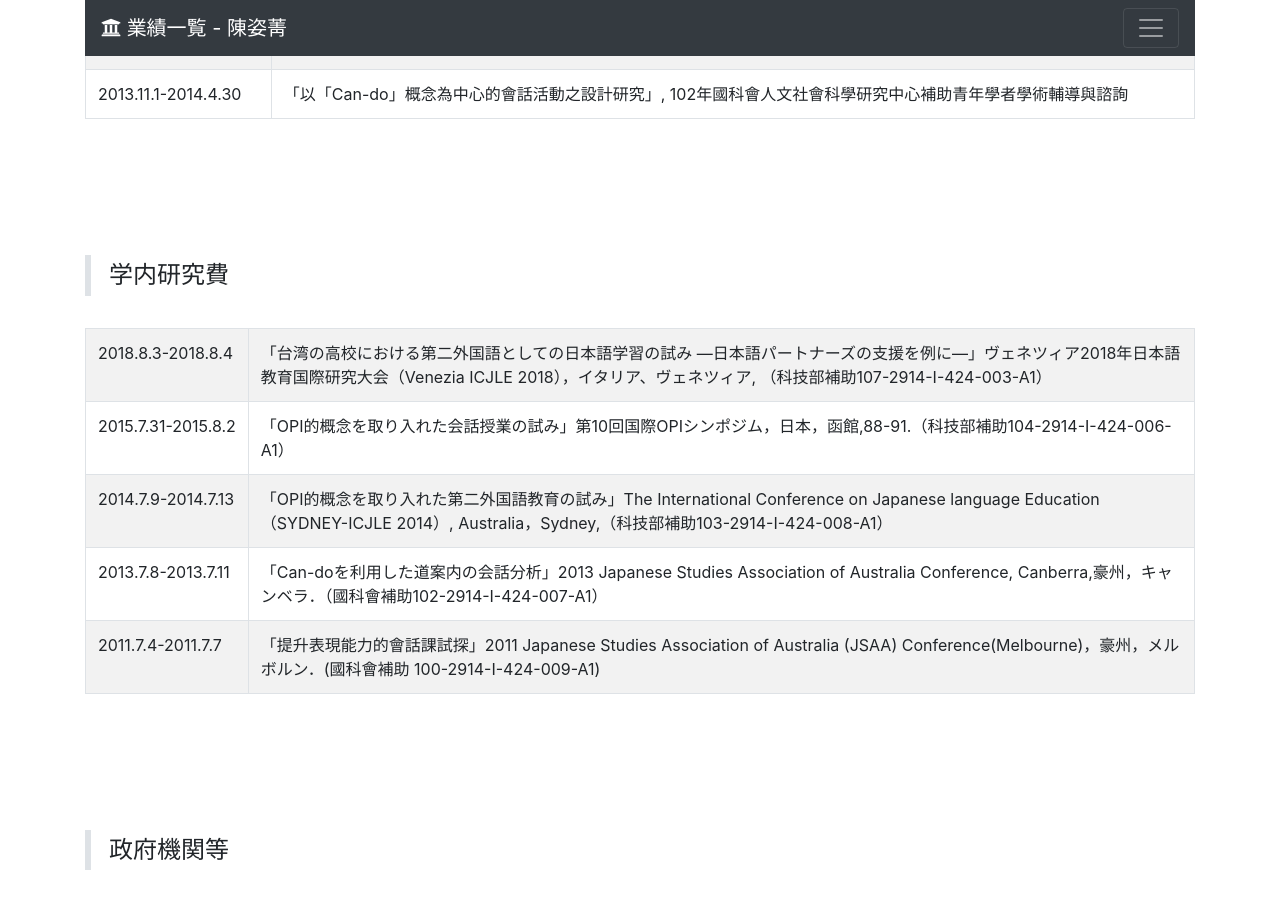
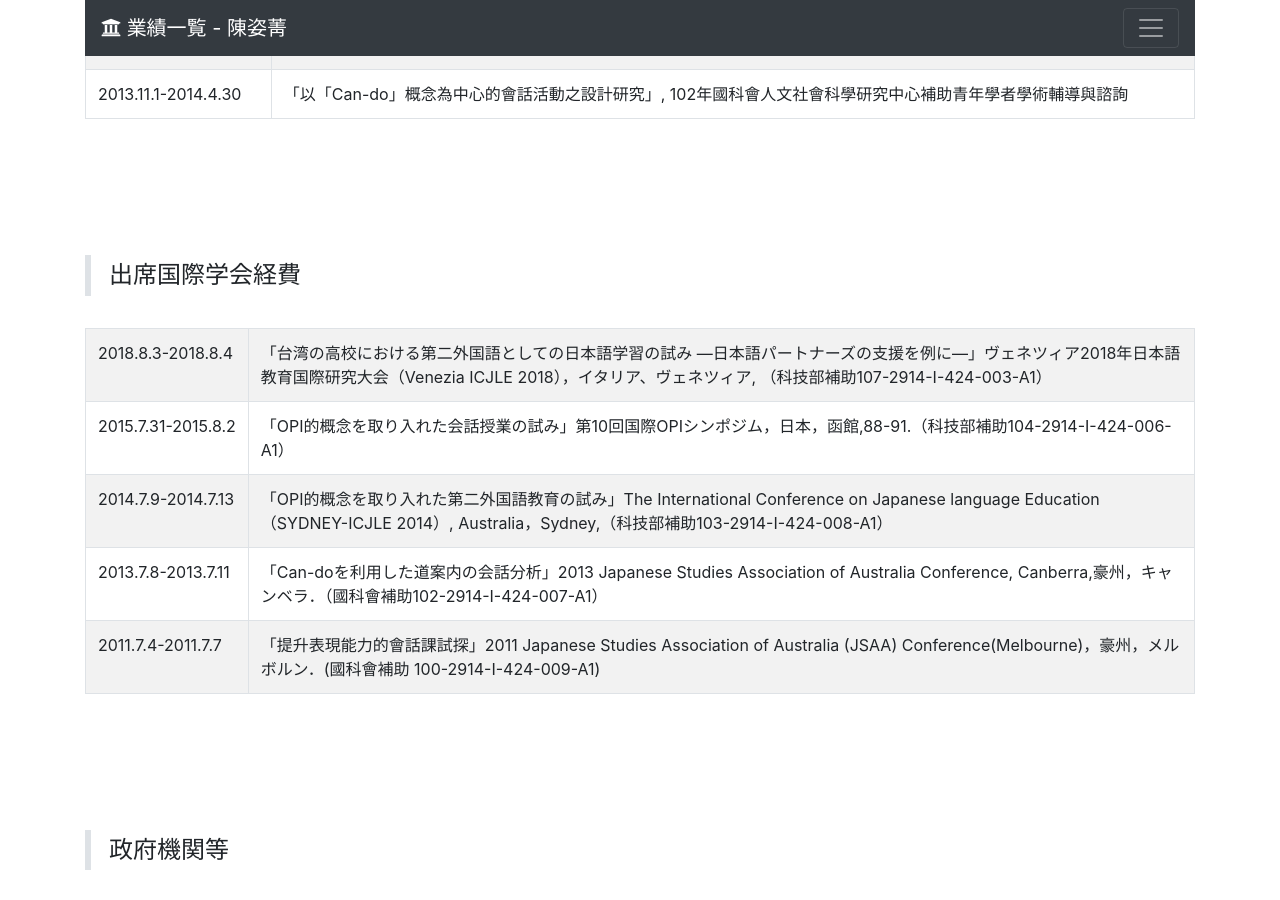
Before and after one commit to chentzuching/profile_ja, a Jekyll site: the page built from index.md, in a window 1280 px wide and 900 px high, scrolled down 8929 px. Built offline with Jekyll 4.4.1, drawn with Linux system fonts in a browser that asks for light colours; nearby versions of some CDN libraries.

Commit message:
revise
revise

```diff
--- a/_layouts/default.html
+++ b/_layouts/default.html
@@ -56,13 +56,13 @@
                 <a class="nav-link" href="#report"><i class="fa fa-angle-right"></i> 報告書</a>
             </li>
             <li class="nav-item">
-                <a class="nav-link" href="#in-project"><i class="fa fa-angle-right"></i> 学内研究費</a>
+                <a class="nav-link" href="#inner-project"><i class="fa fa-angle-right"></i> 学内研究費</a>
             </li>
             <li class="nav-item">
-                <a class="nav-link" href="#out-project"><i class="fa fa-angle-right"></i> 学外研究費</a>
+                <a class="nav-link" href="#outer-project"><i class="fa fa-angle-right"></i> 学外研究費</a>
             </li>
             <li class="nav-item">
-                <a class="nav-link" href="#inter-project"><i class="fa fa-angle-right"></i> 出席国際学会経費</a>
+                <a class="nav-link" href="#international-project"><i class="fa fa-angle-right"></i> 出席国際学会経費</a>
           </li>
             <li class="nav-item">
                 <a class="nav-link" href="#gov-work"><i class="fa fa-angle-right"></i> 政府機関等</a>
@@ -346,7 +346,7 @@
 <br>
 <br>
 
-<h4>学内研究費</h4>
+<h4>出席国際学会経費</h4>
 <br>
 <div class="table-responsive">
 <table class="table table-bordered table-striped">
```
